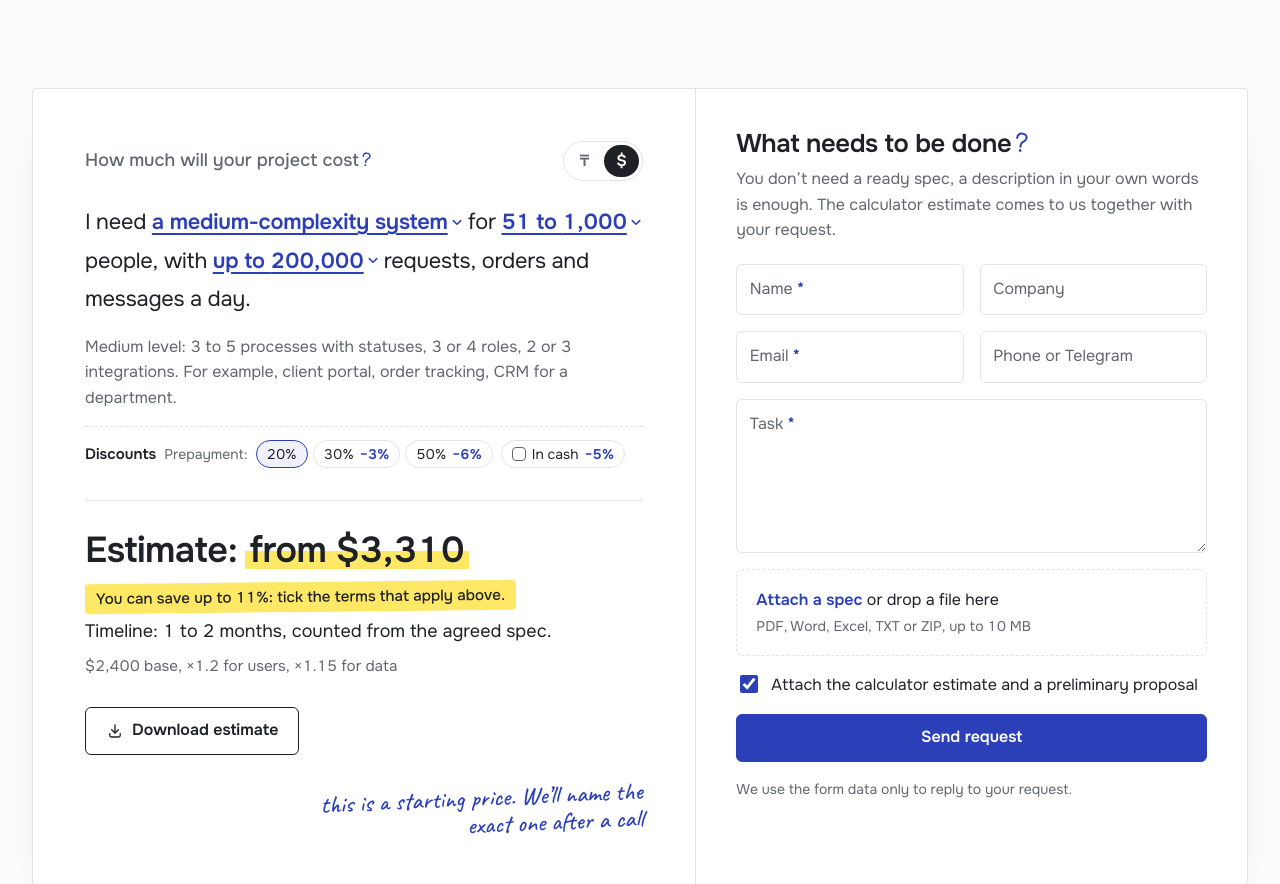
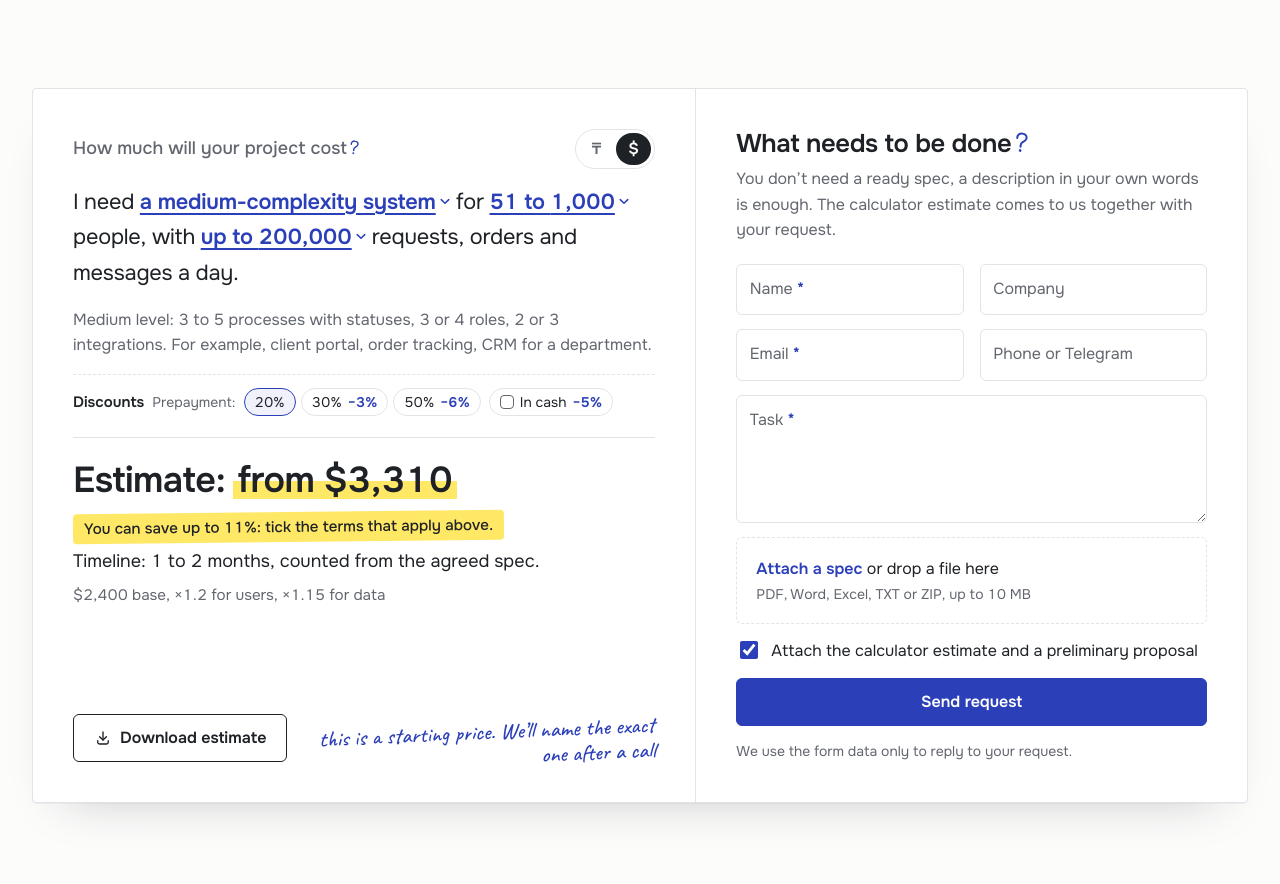
Before and after one commit to totKtoXam/ttx.dev, a plain HTML site: page index.html in a window 1280 px wide. Shown: the part 2080-2964 px from the top of the page. Drawn offline with Linux system fonts and the light colour scheme.

Commit message:
Расчёт и заявка одной высоты, карточка помещается в экран
Подпись от руки справа от кнопки «Скачать расчёт», отступы как у формы, кнопка прижата к низу. Поле «Задача» растягивается под высоту расчёта.

```diff
--- a/assets/css/style.css
+++ b/assets/css/style.css
@@ -744,11 +744,24 @@ button { font: inherit; }
 .order .brief__estimate { display: none; } /* расчёт и так рядом */
 @media (min-width: 1100px) {
   .order__card { grid-template-columns: minmax(0, 1.2fr) minmax(0, 1fr); }
-  .order .sheet { position: sticky; top: 84px; align-self: start; }
+  /* обе колонки одной высоты: отступы как у формы, кнопка расчёта внизу на одной линии с концом формы */
+  .order .sheet { display: flex; flex-direction: column; padding: clamp(22px, 3.4vw, 40px); }
   .order__brief { border-top: 0; border-left: 1px solid var(--line); }
   .order .sheet__send { display: none; } /* форма и так рядом */
-  .order .sentence p { font-size: clamp(1.3rem, 1.7vw, 1.65rem); }
-  .order .hand--sum { position: static; margin: 1.4rem 0 0 auto; text-align: right; transform-origin: right center; }
+  .order .sheet__head { margin-bottom: 1rem; }
+  .order .sentence p { font-size: clamp(1.3rem, 1.7vw, 1.65rem); line-height: 1.62; }
+  .order .sheet__sum { margin-top: 1.3rem; padding-top: 1.2rem; }
+  .order .sheet__actions { margin-top: auto; padding-top: 1.4rem; }
+  /* поле «Задача» забирает свободную высоту, чтобы форма кончалась там же, где расчёт */
+  .order__brief { display: flex; flex-direction: column; }
+  .order .form { flex: 1 1 auto; gap: 14px; grid-template-rows: auto auto 1fr; }
+  .order .form > .field:has(textarea) { grid-template-rows: minmax(6.5rem, 1fr); }
+  .order .field textarea { height: auto; min-height: 0; }
+  /* подпись от руки справа от кнопки, а не отдельной строкой под ней */
+  .order .hand--sum {
+    position: absolute; left: calc(clamp(22px, 3.4vw, 40px) + 14.5rem); right: clamp(22px, 3.4vw, 40px); bottom: clamp(22px, 3.4vw, 40px);
+    max-width: none; margin: 0; font-size: 1.4rem; text-align: right; transform-origin: right center;
+  }
 }
 
 /* ---------- полоска прокрутки над шапкой ---------- */
--- a/index.html
+++ b/index.html
@@ -162,7 +162,7 @@
               </label>
             </div>
             <label class="field">
-              <textarea name="message" rows="5" required maxlength="5000" data-i18n-attr="placeholder:ui.form.taskPh" placeholder="Например: нужна CRM для отдела продаж на 20 человек, связка с 1С и WhatsApp"></textarea>
+              <textarea name="message" rows="4" required maxlength="5000" data-i18n-attr="placeholder:ui.form.taskPh" placeholder="Например: нужна CRM для отдела продаж на 20 человек, связка с 1С и WhatsApp"></textarea>
               <span class="field__label"><span data-i18n="ui.form.task">Задача</span> <b aria-hidden="true">*</b></span>
             </label>
 
```
